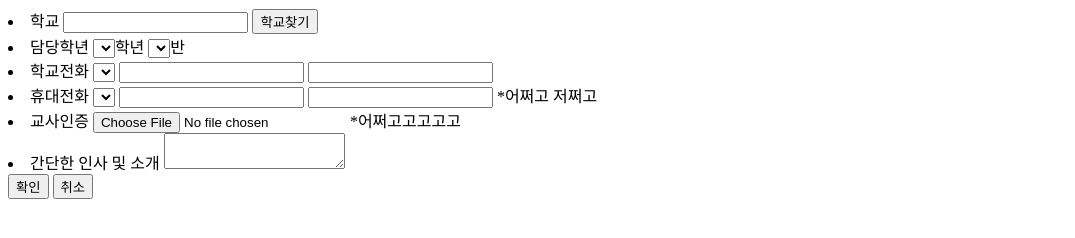
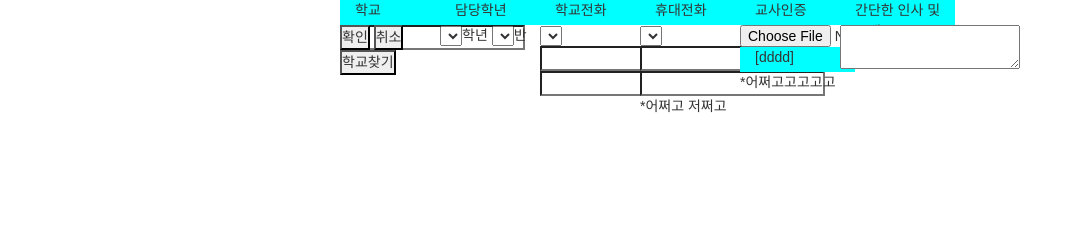
Before and after one commit to DongGook-Kang/DongGookKang.gitub.io, a plain HTML site: page index.html in a window 1280 px wide. Shown: the whole page, without its empty margins (0-1075 px from the left). Drawn offline with Linux system fonts and the light colour scheme.

Commit message:
Update index.html

```diff
--- a/index.html
+++ b/index.html
@@ -4,11 +4,44 @@
 		<meta charset="utf-8" />
 
 		<title>DongGook's HomePage</title>
+	<style type="text/css">
+
+
+            /* reset */
+body,div,dl,dt,dd,ul,ol,li,h1,h2,h3,h4,h5,h6,pre,code,form,fieldset,legend,textarea,p,blockquote,th,td,input,select,textarea,button {margin:0;padding:0}
+fieldset,img {border:0 none}
+dl,ul,ol,menu,li {list-style:none}
+blockquote, q {quotes:none}
+blockquote:before, blockquote:after,q:before, q:after {content:'';content:none}
+input,select,textarea,button {font-size:100%;vertical-align:middle}
+button {border:0 none;background-color:transparent;cursor:pointer}
+table {border-collapse:collapse;border-spacing:0}
+body {-webkit-text-size-adjust:none} /* 뷰표트 변환시 폰트크기 자동확대 방지 */
+input[type='text'],input[type='password'],input[type='submit'],input[type='search'] {-webkit-appearance:none; border-radius:0}
+input:checked[type='checkbox'] {background-color:#666; -webkit-appearance:checkbox}
+button,input[type='button'],input[type='submit'],input[type='reset'],input[type='file'] {-webkit-appearance:button; border-radius:0}
+input[type='search']::-webkit-search-cancel-button {-webkit-appearance:none}
+body {background:#fff}
+body,th,td,input,select,textarea,button {font-size:14px;line-height:1.5;font-family:'Malgun Gothic', '맑은 고딕', sans-serif;color:#333} /* color값은 디자인가이드에 맞게사용 */
+a {color:#333;text-decoration:none}
+a:active, a:hover {text-decoration:none}
+address,caption,cite,code,dfn,em,var {font-style:normal;font-weight:normal}
+
+
+             #wrap{width: 600px; height: 500; margin-left: auto; margin-right: auto;}
+
+            .form li{float:left;width: 100px; height: 25px;}
+            .form li span{float:left;width: 100px; height: 25px; padding-left: 15px;background-color: cyan }
+
+            #see{float:none; background-color: chartreuse;}
+
+
+        </style>
 	</head>
 
 	<body>
-		<div>
-			<form method="post" action="#">
+		<div  id="wrap">
+			<form class="form" method="post" action="#">
 				<li>
 					<span>학교</span>
 					<input type="text" name="school" />
@@ -35,6 +68,7 @@
 				<li>
 					<span>교사인증</span>
 					<input type="file" name="teacher"/>
+                    <span class="see"><a href="#">[dddd]</a></span>
 					*어쩌고고고고고
 				</li>
 				<li>
```
